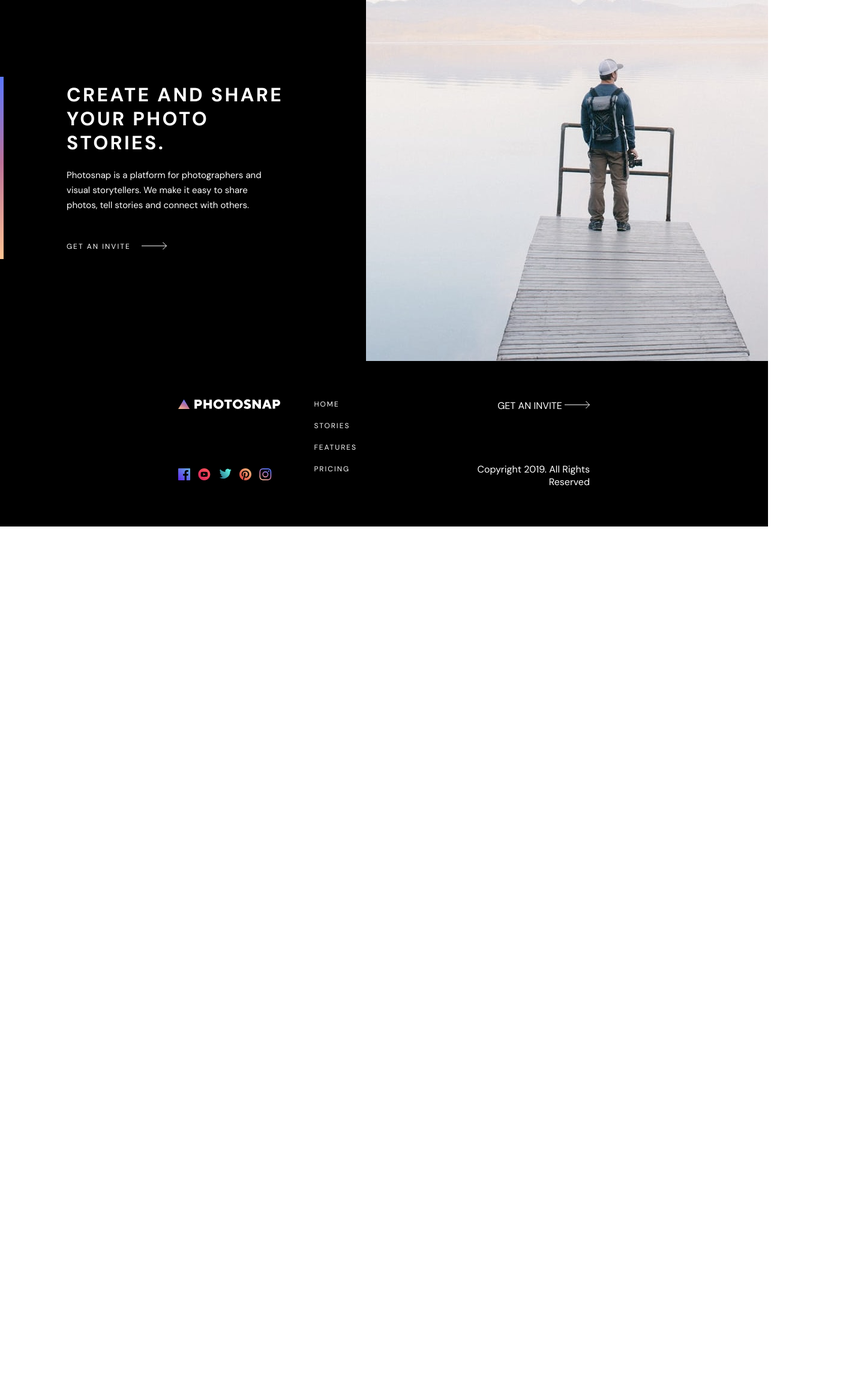
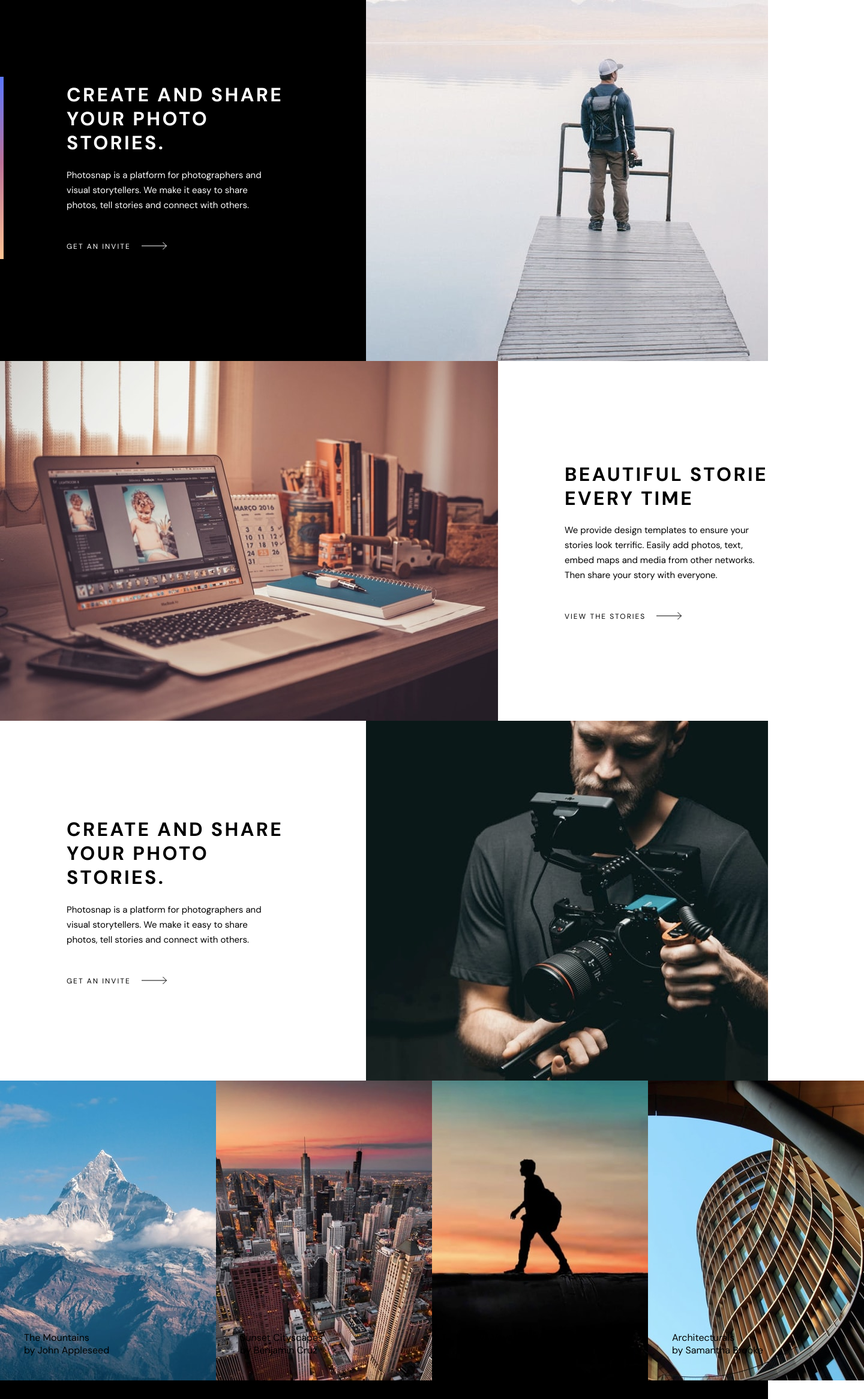
Before and after one commit to MrNicholson85/photosnap, a Vue app in the folder photosnap-fem/: page / in a window 1280 px wide. Shown: the part 120-2453 px from the top of the page at 60% size, 1440 px wide, since content can reach past the window. Before the commit the page ends 998 px from the top, so only its background shows below. Built offline with nearby package versions, Linux system fonts and the light colour scheme.

Commit message:
added stories component

```diff
--- a/photosnap-fem/src/components/SixtyForty.vue
+++ b/photosnap-fem/src/components/ContentImage.vue
@@ -1,12 +1,17 @@
 <template>
-    <div class="SixtyForty" :class="{imgLeft: theme === 'imgLeft'}">
-        <div class="SixtyForty__columns">
-            <div class="SixtyForty__left">
-                <slot class="SixtyForty__title" name="title">Module Title</slot>
-                <slot class="SixtyForty__content" name="content">Module Content</slot>
-                <slot class="SixtyForty__link" name="link">Module Link</slot>
+    <div class="ContentImage" :class="{imgLeft: theme === 'imgLeft'}">
+        <div class="ContentImage__columns">
+            <div v-if="theme !== imgLeft" class="ContentImage__right">
+                <slot name="image">
+                   <img :src="createImage" />
+                </slot>
             </div>
-            <div class="SixtyForty__right">
+            <div class="ContentImage__left">
+                <slot class="ContentImage__title" name="title">Module Title</slot>
+                <slot class="ContentImage__content" name="content">Module Content</slot>
+                <slot class="ContentImage__link" name="link">Module Link</slot>
+            </div>
+            <div v-if="theme === imgLeft" class="ContentImage__right">
                 <slot name="image">
                    <img :src="createImage" />
                 </slot>
@@ -29,11 +34,21 @@
 <style lang="scss">
     @import '../assets/styles/variable.scss';
 
-    .SixtyForty {
-        background-color: $pureBlack;
-        color: $pureWhite;
-        max-height: 650px;
+    .ContentImage {
+        background-color: $pureWhite;
+        color: $pureBlack;
+        max-height: 600px;
         overflow: hidden;
+
+        &.imgLeft {
+            .ContentImage__columns {
+                grid-template-columns: 830px auto;
+
+                a {
+                    color: $pureBlack;
+                }
+            }
+        }
 
         &__columns {
             display: grid;
@@ -41,15 +56,6 @@
             width: $desktop;
             margin: 0 auto;
             align-items: center;
-
-            &::before {
-                content: '';
-                position: absolute;
-                left: 0;
-                width: 6px;
-                height: 304px;
-                background: $mainAccent;
-            }
         }
 
         &__right {
@@ -79,7 +85,7 @@
             a {
                 display: flex;
                 gap: 18px;
-                color: $pureWhite;
+                color: $pureBlack;
                 text-decoration: none;
                 font-size: 12px;
                 letter-spacing: 2px;
--- /dev/null
+++ b/photosnap-fem/src/components/Hero.vue
@@ -0,0 +1,93 @@
+<template>
+    <div class="Hero" :class="{imgLeft: theme === 'imgLeft'}">
+        <div class="Hero__columns">
+            <div class="Hero__left">
+                <slot class="Hero__title" name="title">Module Title</slot>
+                <slot class="Hero__content" name="content">Module Content</slot>
+                <slot class="Hero__link" name="link">Module Link</slot>
+            </div>
+            <div class="Hero__right">
+                <slot name="image">
+                   <img :src="createImage" />
+                </slot>
+            </div>
+        </div>
+    </div>
+</template>
+<script>
+    import createImage from '@/assets/images/create-and-share.jpg';
+
+    export default {
+        props: ['theme'],
+        data () {
+            return {
+                createImage,
+            }
+        },
+    }
+</script>
+<style lang="scss">
+    @import '../assets/styles/variable.scss';
+
+    .Hero {
+        background-color: $pureBlack;
+        color: $pureWhite;
+        max-height: 650px;
+        overflow: hidden;
+
+        &__columns {
+            display: grid;
+            grid-template-columns: 610px auto;
+            width: $desktop;
+            margin: 0 auto;
+            align-items: center;
+
+            &::before {
+                content: '';
+                position: absolute;
+                left: 0;
+                width: 6px;
+                height: 304px;
+                background: $mainAccent;
+            }
+        }
+
+        &__right {
+            position: relative;
+
+            img {
+                object-fit: cover;
+            }
+        }
+
+        &__left {
+            position: relative;
+            padding: 0 111px;
+
+            h1 {
+                display: block;
+                width: 387px;
+                margin-top: 0;
+            }
+
+            p {
+                display: block;
+                width: 327px;
+                margin-bottom: 48px;
+            }
+
+            a {
+                display: flex;
+                gap: 18px;
+                color: $pureWhite;
+                text-decoration: none;
+                font-size: 12px;
+                letter-spacing: 2px;
+
+                &:hover {
+                    color: $lightGrey;
+                }
+            }
+        }
+    }
+</style>
--- /dev/null
+++ b/photosnap-fem/src/components/Stories.vue
@@ -0,0 +1,46 @@
+<template>
+    <div class="stories">
+        <div v-for="storyItem in storiesItems" class="stories__item" :style="{ backgroundImage: `url(${storyItem.icon})` }">
+            <div class="stories__content">
+                <div class="stories__title">{{ storyItem.title }}</div>
+                <div class="stories__aurthor">by {{ storyItem.author }}</div>
+            </div>
+        </div>
+    </div>
+</template>
+<script>
+export default {
+    data () {
+        return {
+            storiesItems: [
+                {title: 'The Mountains', author: 'John Appleseed', icon: require('../assets/images/mountains.jpg')},
+                {title: 'Sunset Cityscapes', author: 'Benjamin Cruz', icon: require('../assets/images/cityscapes.jpg')},
+                {title: '18 Days Voyage', author: ' Alexei Borodin', icon: require('../assets/images/18-days-voyage.jpg')},
+                {title: 'Architecturals', author: 'Samantha Brooke', icon: require('../assets/images/architecturals.jpg')},
+            ],
+        }
+    }
+}
+</script>
+<style lang="scss">
+    .stories {
+        display: grid;
+        grid-template-columns: repeat(5, 25%);
+        height: 500px;
+        width: 1440px;
+        margin: 0 auto;
+
+
+        &__item {
+            height: 100%;
+            background-size: cover;
+            background-repeat: no-repeat;
+            display: flex;
+            align-items: self-end;
+        }
+
+        &__content {
+            padding: 40px;
+        }
+    }
+</style>
--- a/photosnap-fem/src/views/Home.vue
+++ b/photosnap-fem/src/views/Home.vue
@@ -1,6 +1,6 @@
 <template>
   <div class="home">
-    <SixtyForty>
+    <Hero>
       <template #title>
         <h1>Create and share your photo stories.</h1>
       </template>
@@ -8,25 +8,67 @@
         <p>Photosnap is a platform for photographers and visual storytellers. We make it easy to share photos, tell stories and connect with others.</p>
       </template>
       <template #link>
-        <a href="#">GET AN INVITE <span><img :src="arrowLink"/></span></a>
+        <a href="#">GET AN INVITE <span><img :src="arrowWhite"/></span></a>
       </template>
       <template #image>
         <img :src="createImage" />
       </template>
-    </SixtyForty>
+    </Hero>
+
+    <ContentImage theme="imgLeft">
+      <template #title>
+        <h1>BEAUTIFUL STORIES EVERY TIME</h1>
+      </template>
+      <template #content>
+        <p>We provide design templates to ensure your stories look terrific. Easily add photos, text, embed maps and media from other networks. Then share your story with everyone.</p>
+      </template>
+      <template #link>
+        <a href="#">VIEW THE STORIES <span><img :src="arrowBlack"/></span></a>
+      </template>
+      <template #image>
+        <img :src="storyImage1" />
+      </template>
+    </ContentImage>
+
+    <ContentImage>
+      <template #title>
+        <h1>Create and share your photo stories.</h1>
+      </template>
+      <template #content>
+        <p>Photosnap is a platform for photographers and visual storytellers. We make it easy to share photos, tell stories and connect with others.</p>
+      </template>
+      <template #link>
+        <a href="#">GET AN INVITE <span><img :src="arrowBlack"/></span></a>
+      </template>
+      <template #image>
+        <img :src="storyImage2" />
+      </template>
+    </ContentImage>
+
+    <Stories />
   </div>
 </template>
 
 <script>
 import createImage from '../assets/images/create-and-share.jpg';
-import arrowLink from '../assets/images/arrow-white.svg';
-import SixtyForty from '@/components/SixtyForty.vue';
+import storyImage1 from '../assets/images/beautiful-stories.jpg';
+import storyImage2 from '../assets/images/designed-for-everyone.jpg';
+import arrowWhite from '../assets/images/arrow-white.svg';
+import arrowBlack from '../assets/images/arrow.svg';
+
+import Hero from '@/components/Hero.vue';
+import ContentImage from '@/components/ContentImage.vue';
+import Stories from '@/components/Stories.vue';
+
 export default {
-  components: {SixtyForty},
+  components: {Hero, ContentImage, Stories},
   data () {
       return {
           createImage,
-          arrowLink
+          storyImage1,
+          storyImage2,
+          arrowWhite,
+          arrowBlack
       }
   },
 }
```
